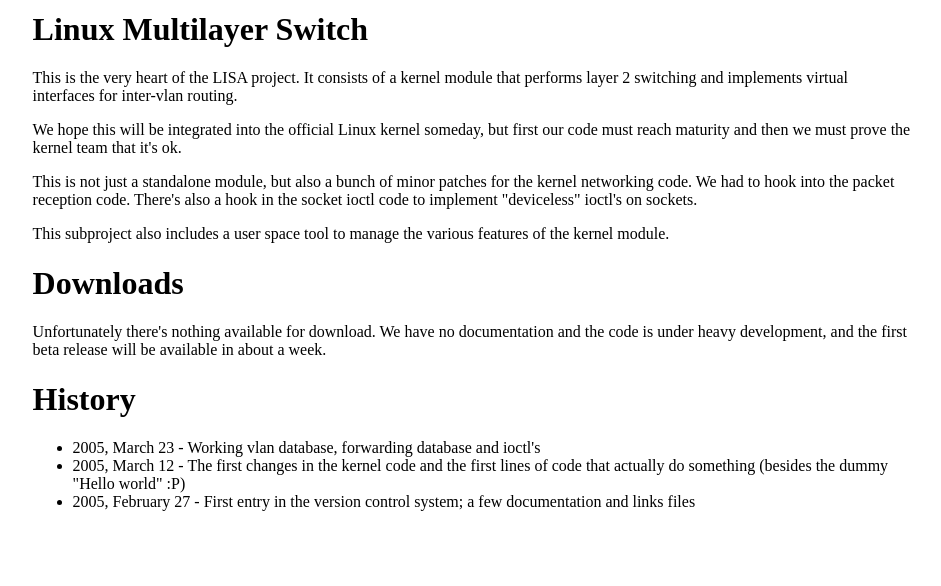
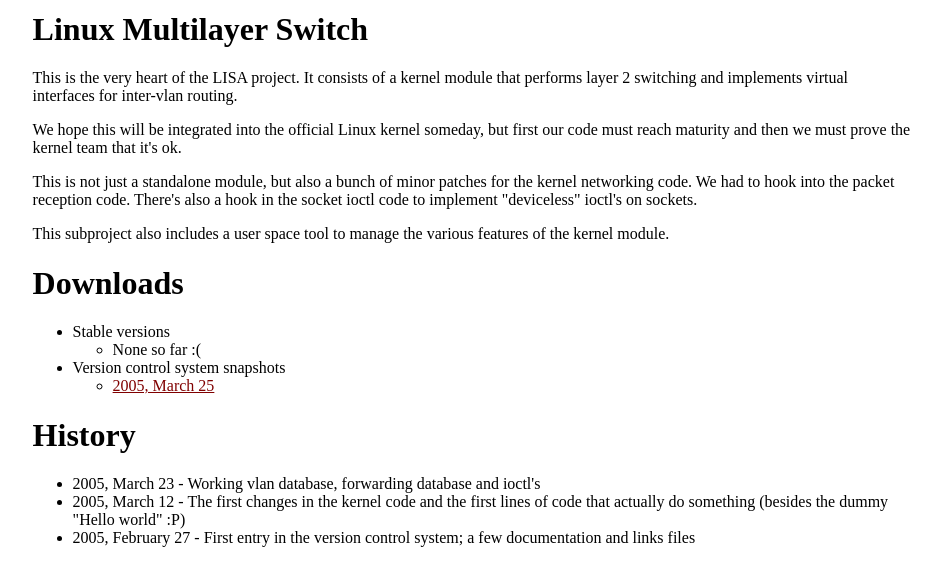
Before and after one commit to lisa-project/lisa-user, a plain HTML site: page site/switch.html in a window 1280 px wide. Shown: the whole page, without its empty margins (168-1109 px from the left). Drawn offline with Linux system fonts and the light colour scheme.

Commit message:
Pus link la snapshot

```diff
--- a/site/switch.html
+++ b/site/switch.html
@@ -1,5 +1,5 @@
 <html>
-<body bgcolor="white">
+<body bgcolor="white" alink="#ff0000" vlink="#800000" link="#800000">
 <center>
 <table width="70%" border="0">
 <tr><td><h1>Linux Multilayer Switch</h1>
@@ -16,10 +16,17 @@ ioctl's on sockets.
 <p>This subproject also includes a user space tool to manage the various
 features of the kernel module.
 <h1>Downloads</h1>
-<p>Unfortunately there's nothing available for download. We have no
-documentation and the code is under
-heavy development, and the first beta release will be available in about a
-week.
+<ul>
+<li>Stable versions
+ <ul>
+ <li>None so far :(
+ </ul>
+<li>Version control system snapshots
+ <ul>
+ <li><a href="files/lms-snapshot-2005.03.25-1.tar.gz">2005, March 25</a>
+ </ul>
+</li>
+</ul>
 <h1>History</h1>
 <ul>
 <li>2005, March 23 - Working vlan database, forwarding database and
```
